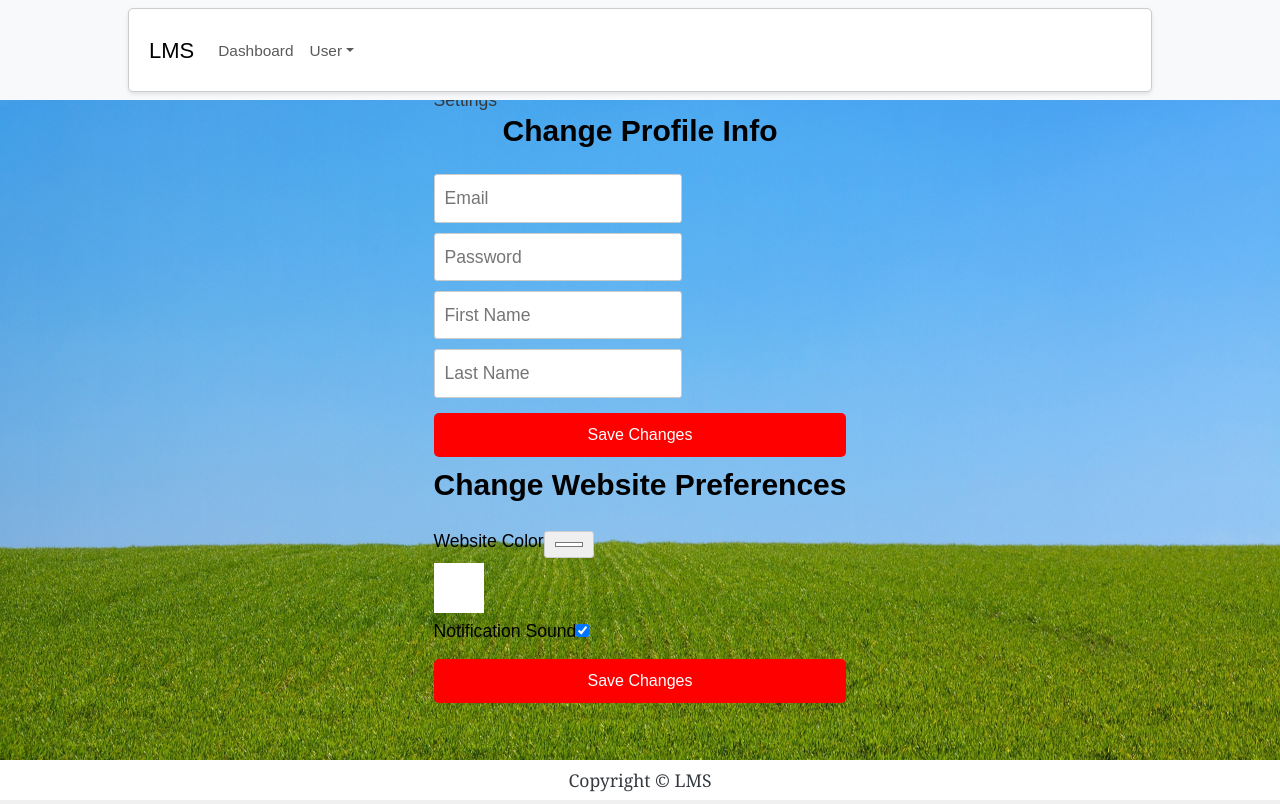
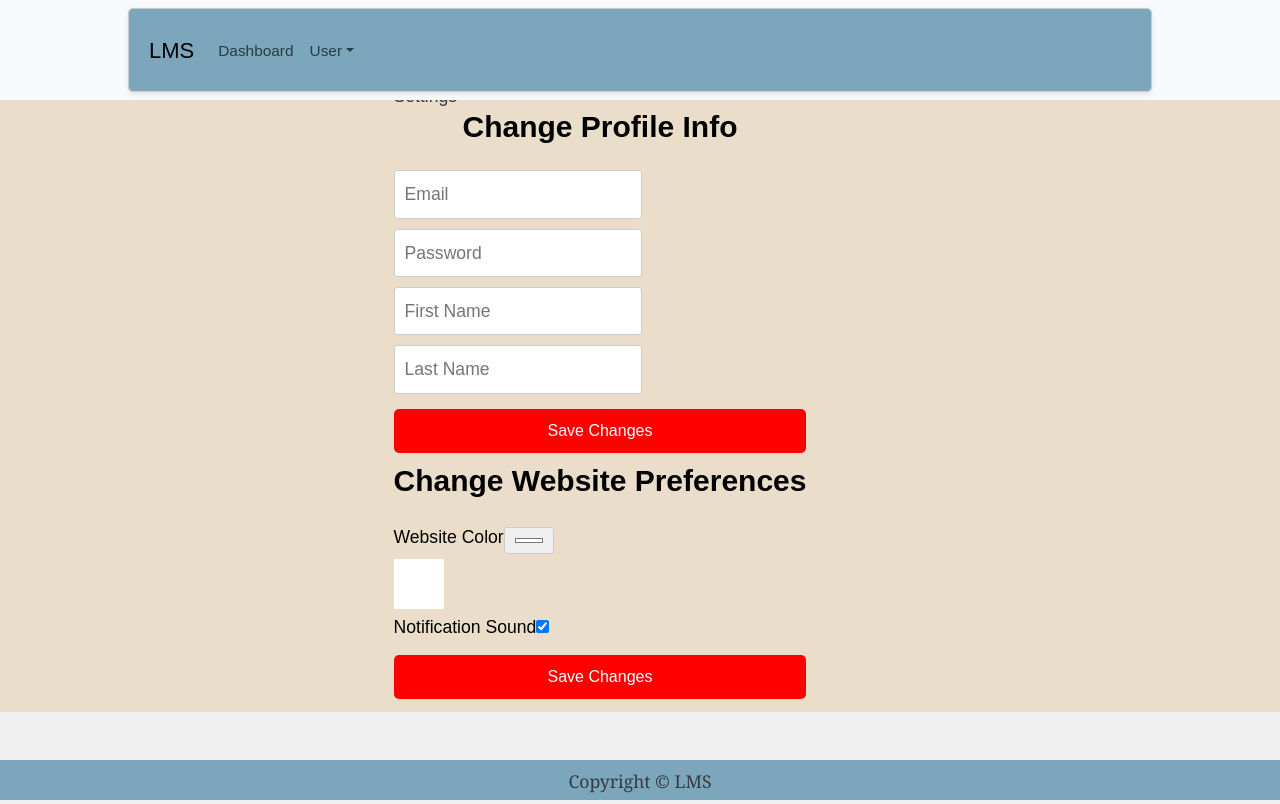
Before and after one commit to WSU-4110/LearningManagementSystem, a React (Create React App) app in the folder frontend/: page /settings in a window 1280 px wide. Built offline with nearby package versions, Linux system fonts and the light colour scheme; the HTML template or start-up script is replaced by a standard one.

Commit message:
Fixed header and footer issues and css

```diff
--- a/frontend/src/components/Footer/Footer.component.js
+++ b/frontend/src/components/Footer/Footer.component.js
@@ -4,6 +4,10 @@ import '../../css/footer.css';
 const Footer = () => {
   return (
     <>
+    <div className="content-wrapper">
+        {/* Your main content here */}
+        {/* Ensure that this content wrapper encapsulates all your page content */}
+      </div>
       <div className="footer">
         <p className=''>Copyright &copy; LMS</p>
       </div>
--- a/frontend/src/components/Header/Header.component.js
+++ b/frontend/src/components/Header/Header.component.js
@@ -43,6 +43,10 @@ function Header() {
             </Navbar.Collapse>
           </Container>
         </Navbar>
+        <div className="content-wrapper">
+        {/* Your main content here */}
+        {/* Ensure that this content wrapper encapsulates all your page content */}
+      </div>
       </>
   );
 }
--- a/frontend/src/css/App.css
+++ b/frontend/src/css/App.css
@@ -23,7 +23,7 @@
   align-items: center;
   justify-content: center;
   font-size: calc(10px + 2vmin);
-  color: white;
+  color: rgb(132, 30, 30);
 }
 
 .App-link {
--- a/frontend/src/css/footer.css
+++ b/frontend/src/css/footer.css
@@ -1,10 +1,10 @@
 .footer {
-    background-color: white;
+    background-color: rgb(123, 166, 187);
     width: 100%;
     display: flex;
     align-items: center;
     justify-content: center;
-    position: absolute;
+    position: fixed;
     bottom: 0;
     left: 0;
     width: 100%;
@@ -12,5 +12,9 @@
 }
 
 .footer > p {
-    margin-top: .9em;
+    margin-top: 1em;
 }
+.content-wrapper {
+    padding-bottom: 60px; /* Adjust this value to match the height of your footer */
+    /* Add any other styles as needed */
+  }
--- a/frontend/src/css/header.css
+++ b/frontend/src/css/header.css
@@ -6,7 +6,13 @@
 }
 
 .nav-content {
+    background-color: rgb(123, 166, 187);
+
     display: flex;
     flex-direction: row;
     width: 80%;
 }
+
+.content-wrapper {
+    padding-top: 2em;
+  }
--- a/frontend/src/css/index.css
+++ b/frontend/src/css/index.css
@@ -1,12 +1,21 @@
 @import url("fontawesome-all.min.css");
 
 body {
-  margin: 0;
   font-family: -apple-system, BlinkMacSystemFont, 'Segoe UI', 'Roboto', 'Oxygen',
     'Ubuntu', 'Cantarell', 'Fira Sans', 'Droid Sans', 'Helvetica Neue',
     sans-serif;
   -webkit-font-smoothing: antialiased;
   -moz-osx-font-smoothing: grayscale;
+  background-image: url('wall.png');
+  background-size:cover;
+  width: 1200px;
+  height:600px;
+  background-size: cover; /* or "contain" depending on what you want */
+  background-position: center center;
+  background-repeat: no-repeat;
+  text-align:center;
+  margin:auto;
+  padding:0;
 }
 
 code {
--- a/frontend/src/css/login.css
+++ b/frontend/src/css/login.css
@@ -5,10 +5,12 @@ body {
     display: flex;
     justify-content: center;
     align-items: center;
-    height: 100vh;
+    height: 40em;
     margin: 0;
-    background-image: url('fieldBackground.jpg');
     background-size: cover;
+    padding-top: 10em;
+    padding-bottom: 5em;
+
   }
 
   .container {
```
Also changed, not shown: frontend/src/css/nav.css (+4 -6 lines), frontend/src/css/fieldBackground.jpg (deleted), frontend/src/css/wall.png (added).
